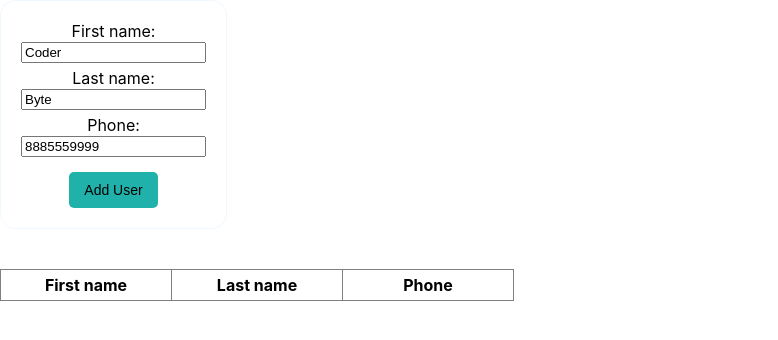
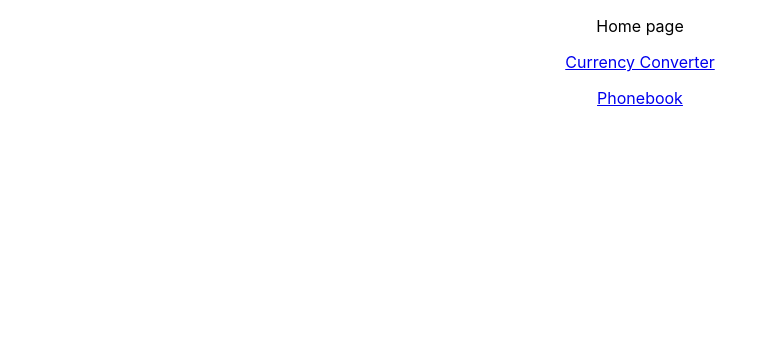
Before and after one commit to kishoreankit95/react, a React (Create React App) app in the folder reactmodules/: page / in a window 1280 px wide. Shown: the top 340 px of the page, without its empty margins (0-778 px from the left). Built offline with nearby package versions, Linux system fonts and the light colour scheme.

Commit message:
adding links

```diff
--- a/reactmodules/src/App.js
+++ b/reactmodules/src/App.js
@@ -1,5 +1,5 @@
 import './App.css';
-import { BrowserRouter as Router, Routes, Route } from 'react-router-dom';
+import { BrowserRouter as Router, Routes, Route, Link } from 'react-router-dom';
 import PhoneBookForm from './phonebook/PhoneBookForm';
 import Converter from './currencyConverter/Converter';
 
@@ -7,10 +7,19 @@ function App() {
   return (
     <div className="App">
       <Routes>
-        <Route exact path="/" element={<PhoneBookForm/>} />
+        <Route exact path="/phonebook" element={<PhoneBookForm/>} />
         <Route exact path="/currconv" element={<Converter/>} />
       </Routes>
       {/* <PhoneBookForm /> */}
+      <div>
+        <p>Home page</p>
+        <p>
+          <Link to="./currconv">Currency Converter</Link>
+        </p>
+        <p>
+          <Link to="./phonebook">Phonebook</Link>
+        </p>
+      </div>
     </div>
   )
 }
```
